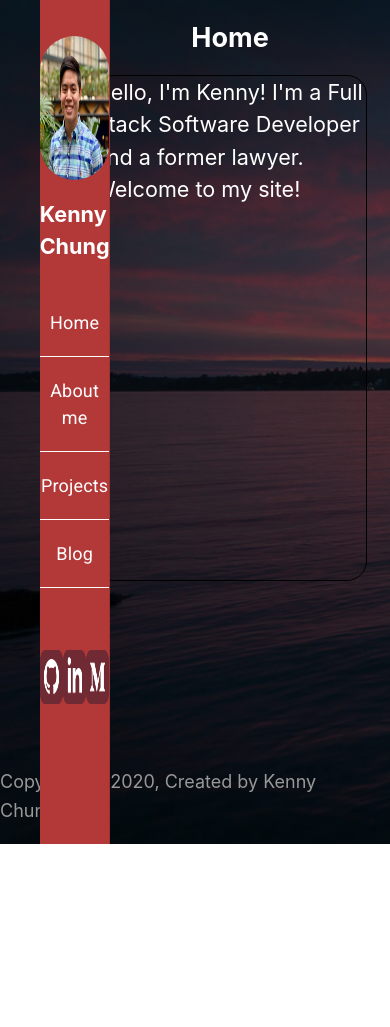
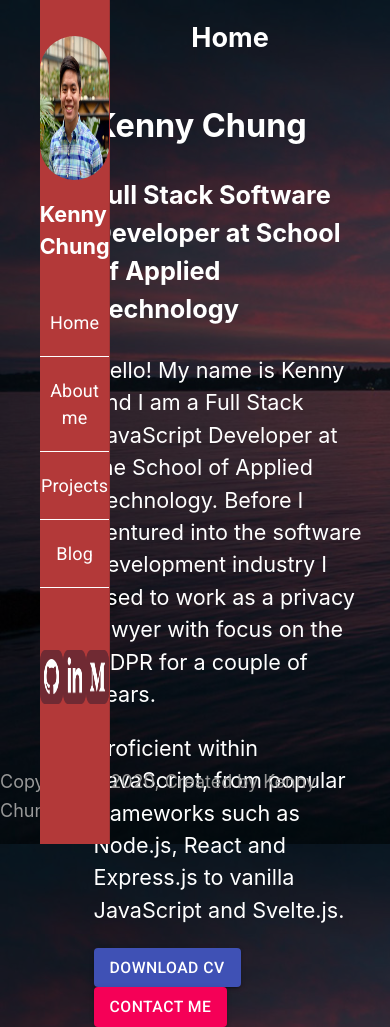
Before and after one commit to Kenny-Gin1/kennychung-portfolio, a Next.js app: page / in a window 390 px wide. Before the commit the page ends 844 px from the top, so only its background shows below. Built offline with nearby package versions, Linux system fonts and the light colour scheme.

Commit message:
added button to download resume. Started on making a responsive drawer

```diff
--- a/components/HomeCard.js
+++ b/components/HomeCard.js
@@ -1,12 +1,18 @@
 import { makeStyles } from '@material-ui/core/styles'
 import Box from '@material-ui/core/Box'
+import Button from '@material-ui/core/Button'
 
 const useStyles = makeStyles((theme) => ({
   root: {
     width: '70vw',
     height: '60vh',
     borderRadius: 20,
-    border: '1px solid black',
+  },
+  links: {
+    color: '#FFF',
+    '&:hover': {
+      color: '#FFF',
+    },
   },
 }))
 
@@ -15,8 +21,38 @@ export default function HomeCard() {
 
   return (
     <Box className={classes.root}>
-      Hello, I'm Kenny! I'm a Full Stack Software Developer and a former lawyer.
-      Welcome to my site!
+      <h1>Kenny Chung</h1>
+      <h3>Full Stack Software Developer at School of Applied Technology</h3>
+
+      <p>
+        Hello! My name is Kenny and I am a Full Stack JavaScript Developer at
+        the School of Applied Technology. Before I ventured into the software
+        development industry I used to work as a privacy lawyer with focus on
+        the GDPR for a couple of years.
+      </p>
+
+      <p>
+        Proficient within JavaScript, from popular frameworks such as Node.js,
+        React and Express.js to vanilla JavaScript and Svelte.js.
+      </p>
+      <Button variant="contained" color="primary">
+        <a
+          className={classes.links}
+          href="/cv/CV_Kenny_Chung.pdf"
+          download="Kenny_Chung_CV.pdf"
+          rel="noopener noreferrer"
+          target="_blank"
+        >
+          Download CV
+        </a>
+      </Button>
+      <span>
+        {' '}
+        <Button variant="contained" color="secondary">
+          {' '}
+          Contact me
+        </Button>
+      </span>
     </Box>
   )
 }
--- a/pages/about/index.js
+++ b/pages/about/index.js
@@ -13,12 +13,6 @@ export default function About() {
         <h2 className={`${utilStyles.headingLg} ${utilStyles.textCenter}`}>
           About Me
         </h2>
-        <div>
-          <p className={utilStyles.textCenter}>
-            I entered law school in 2011 thinking that I was going to pursue
-            law. Fate could not have been stranger...
-          </p>
-        </div>
       </section>
       <section>
         <AboutCard />
```
Also changed, not shown: 1 other file (tests, documents, lock files or other folders).
